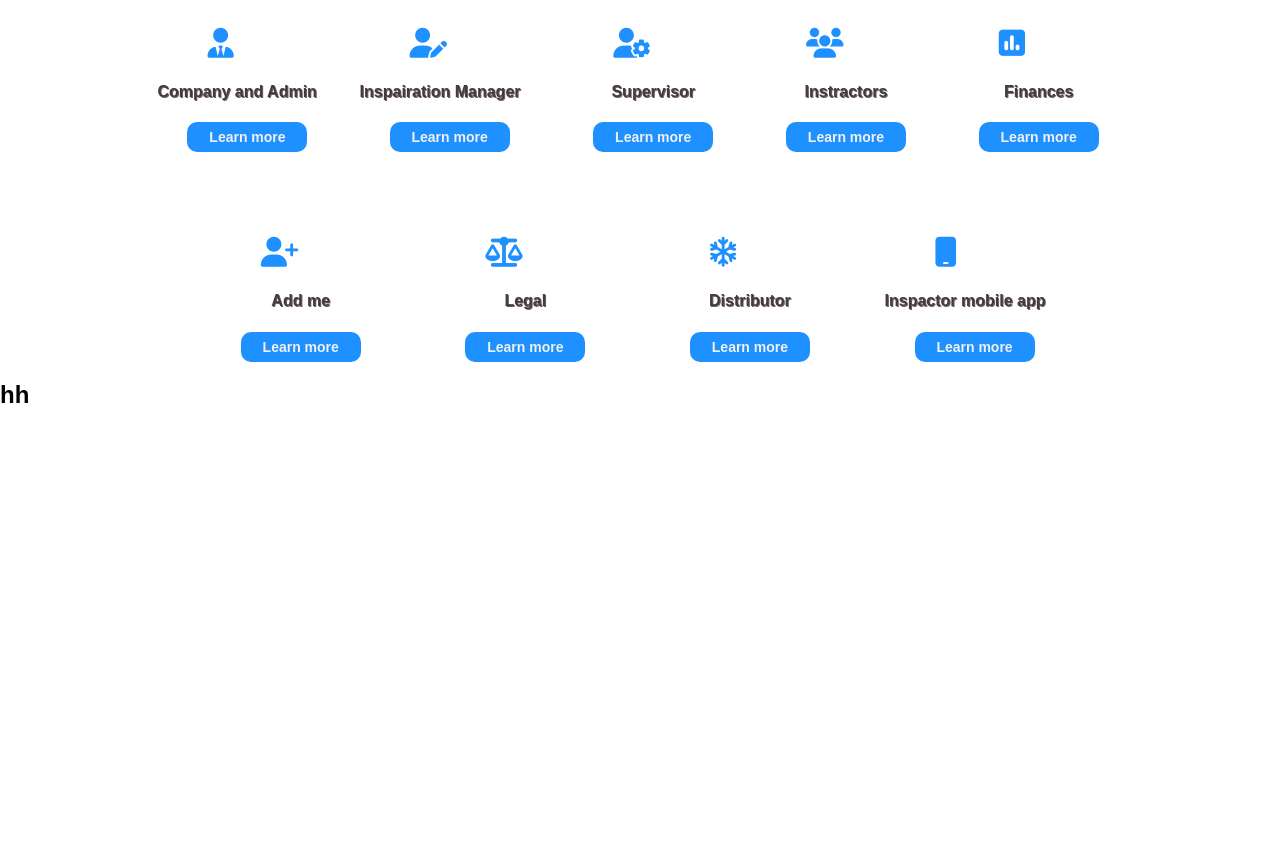
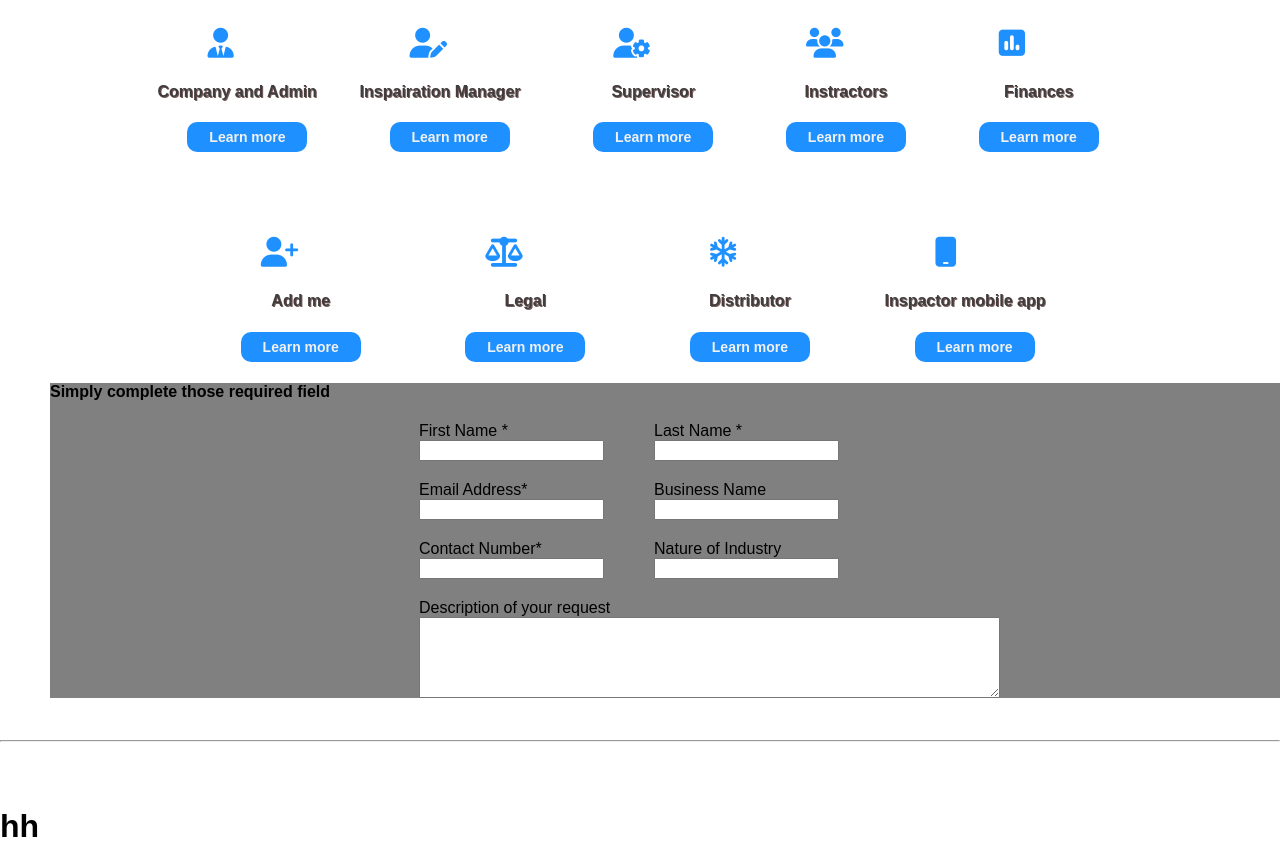
Before and after one commit to TamannaAfroz2666/Simple-QA-Site, a plain HTML site: page Base/index.html in a window 1280 px wide. Shown: the part 884-1750 px from the top of the page. Before the commit the page ends 1313 px from the top, so only its background shows below. Drawn offline with Linux system fonts and the light colour scheme.

Commit message:
structure create

```diff
--- a/Base/index.html
+++ b/Base/index.html
@@ -122,18 +122,64 @@
                 <h2 class="user"><i class="fa-solid fa-mobile"></i></h2>
                 <h4 class="logo_title">Inspactor mobile app</h4>
                 <a  target="_blank" href="https://www.google.com/maps/@23.789568,90.3512064,13z?entry=ttu"> <button class="learn_more">Learn more</button></a>
-
             </div>
 
         </div>
+    </section>
+    <section class="employee">
+        <div class="user_details">
+            <div class="heading">
+                <h4>Simply complete those required field</h4>
+            </div>
+            <div class="start_form">
+                <form target="_blank" action="#">
+                    <div class="main">
+                        <div class="name">
+                            <label class="first_name" for="name">First Name *</label><br>
+                            <input class="start_field" type="text" name="name" value="">
+                        </div>
+                        <div class="name2">
+                            <label class="first_name" for="name">Last Name *</label><br>
+                            <input class="start_field" type="text" name="name" value="">
+                        </div>
+                    </div>
+                    <div class="main" style="padding-top: 20px;">
+                        <div class="name">
+                            <label class="first_name" for="name">Email Address*</label><br>
+                            <input class="start_field" type="text" name="name" value="">
+                        </div>
+                        <div class="name2">
+                            <label class="first_name" for="name">Business Name</label><br>
+                            <input class="start_field" type="text" name="name" value="">
+                        </div>
+                    </div>
+                    <div class="main" style="padding-top: 20px;">
+                        <div class="name">
+                            <label class="first_name" for="name">Contact Number*</label><br>
+                            <input class="start_field" type="text" name="name" value="">
+                        </div>
+                        <div class="name2">
+                            <label class="first_name" for="name">Nature of Industry</label><br>
+                            <input class="start_field" type="text" name="name" value="">
+                        </div>
+                    </div>
+                    <div class="main" style="padding-top: 20px;">
+                        <div class="name">
+                            <label class="first_name" for="name">Description of your request</label><br>
+                            <textarea name="" id="" cols="70" rows="5"></textarea>
+                        </div>
 
-
-
+                    </div>
+                </form>
+            </div>
+        </div>
 
     </section>
-    <section>
-        <h1>hh</h1>
-    </section>
+    <br>
+    <hr>
+    <br>
+    <br>
+    <h1>hh</h1>
 
 
 </body>
--- a/Styles/style.css
+++ b/Styles/style.css
@@ -102,6 +102,7 @@ body {
 /* company information start  */
 .company_info{
     margin-left: 50px;
+    background-color: white;
 }
 .company_info_title{
     font-size: 25px;
@@ -157,3 +158,15 @@ body {
     justify-content: space-evenly;
 
 }
+
+/* form start  */
+.employee{
+    margin-left: 50px;
+    background-color: gray;
+
+}
+.main{
+    display: flex;
+    gap: 50px;
+    margin-left: 30%
+}
```
